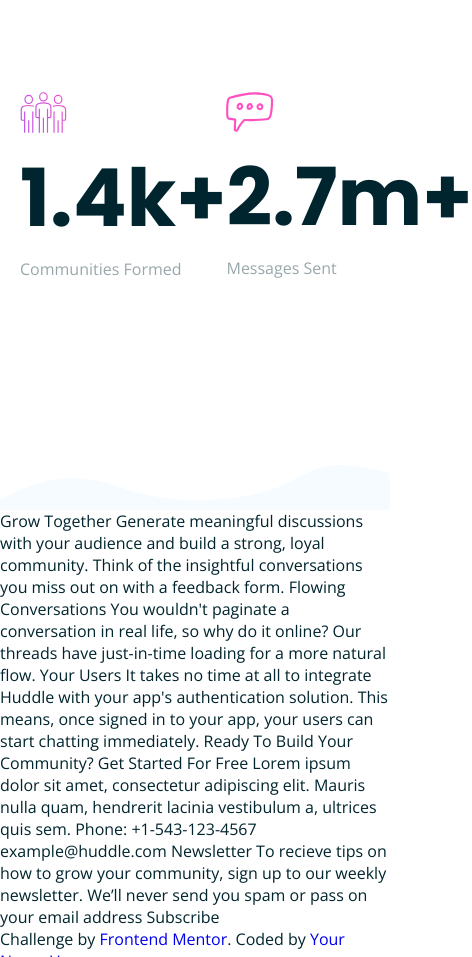
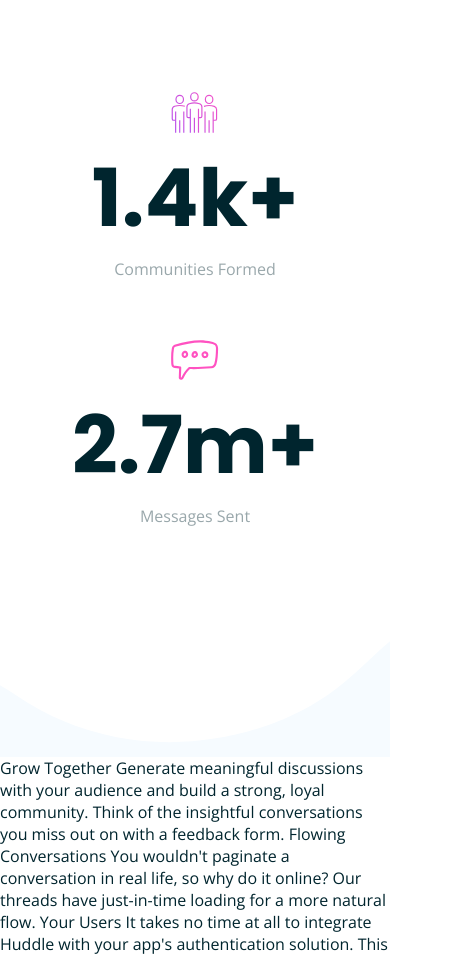
Before and after one commit to johannamag/frontendmentor-huddle-lp-curved-sections, a plain HTML site: page index.html in a window 390 px wide. Shown: the part 804-1761 px from the top of the page, 472 px wide, since content can reach past the window. Drawn offline with nearby package versions, Linux system fonts and the light colour scheme.

Commit message:
added media queries number section

```diff
--- a/style.css
+++ b/style.css
@@ -149,3 +149,20 @@ a {
 .gray {
   opacity: 0.4;
 }
+
+@media screen and (max-width: 685px) {
+  .numbers {
+    background-image: url("./media/bg-section-top-mobile-1.svg");
+  }
+  .numbers > .container {
+    flex-direction: column;
+    justify-content: center;
+  }
+  .number-container {
+    text-align: center;
+    margin-bottom: 60px;
+  }
+  .number-container:last-child {
+    margin-bottom: 0;
+  }
+}
```
